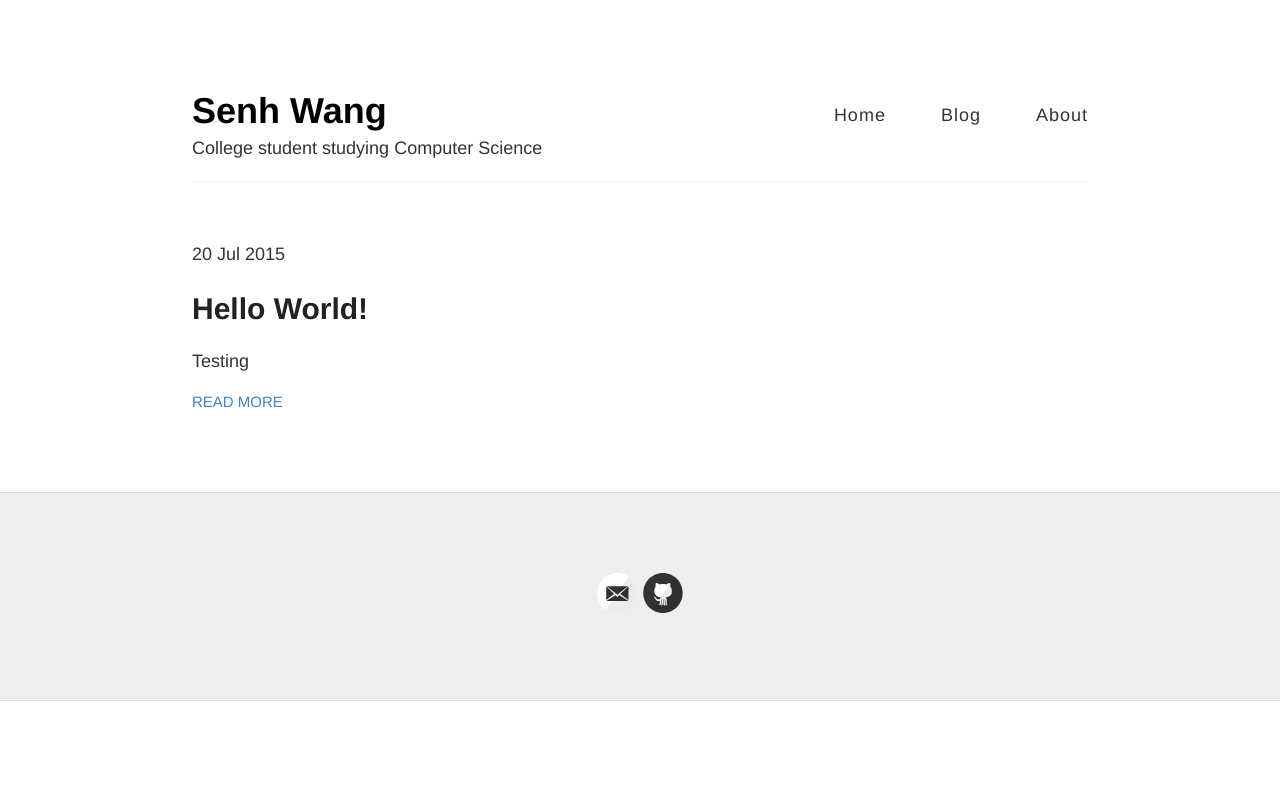
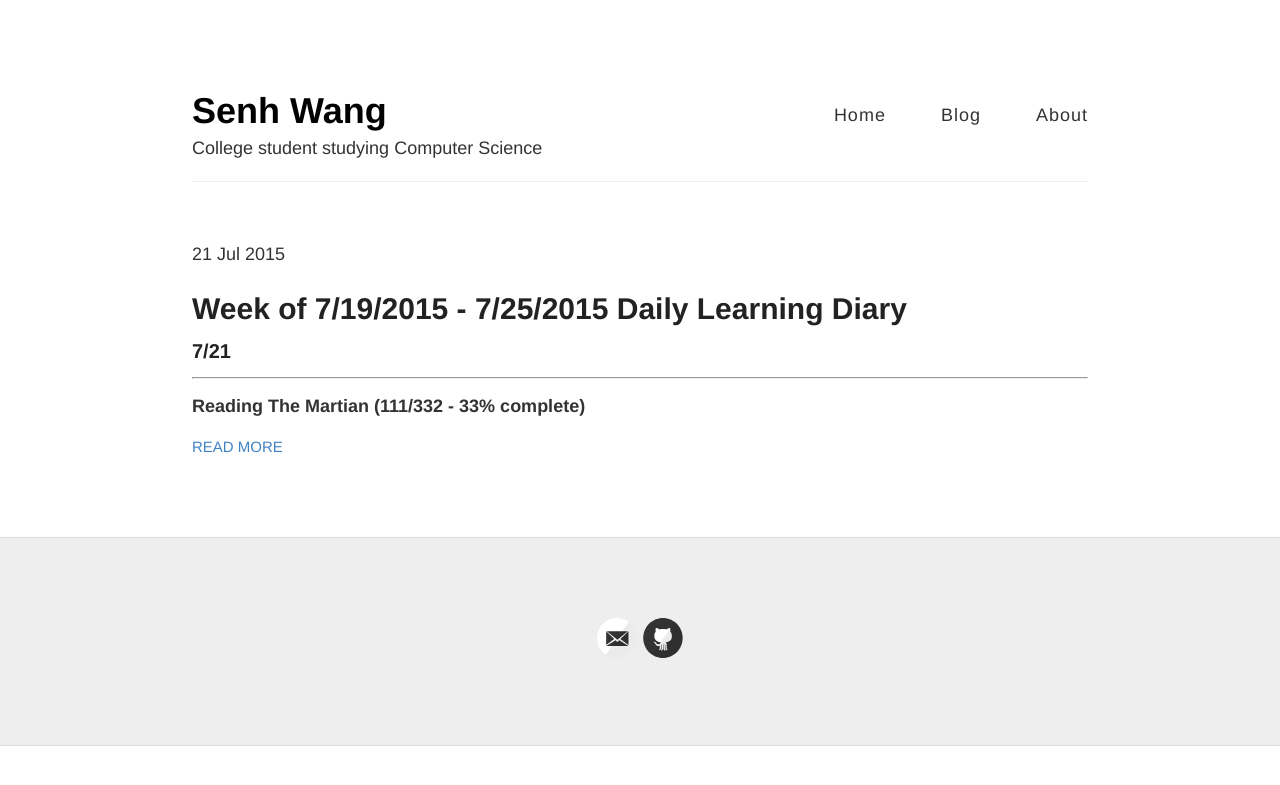
Before and after one commit to SenhW/senhw.github.io, a Jekyll site: the page built from blog/index.html, in a window 1280 px wide. Shown: the top 785 px of the page. Built offline with Jekyll 4.4.1, drawn with Linux system fonts in a browser that asks for light colours; Markdown is read by kramdown in place of the engine named in the settings.

Commit message:
7/21/15 entry

```diff
--- a/_config.yml
+++ b/_config.yml
@@ -55,7 +55,7 @@ baseurl: ""
 
 markdown: redcarpet
 highlighter: pygments
-permalink: /:title/
+permalink: /blog/:year/:month/:day/:title
 
 # The release of Jekyll Now that you're using
 version: v1.1.0
--- a/_posts/2015-07-20-hello-world.md
+++ /dev/null
@@ -1,6 +0,0 @@
----
-layout: post
-title: Hello World!
----
-
-Testing
--- /dev/null
+++ b/_posts/2015-07-21-learning-diary.md
@@ -0,0 +1,11 @@
+---
+layout: post
+title: Week of 7/19/2015 - 7/25/2015 Daily Learning Diary
+date: 2015-07-21
+---
+
+### 7/21
+---
+**Reading The Martian (111/332 - 33% complete)**
+
+Getting a good feeling that Mark Watney will be saved. Given the circumstances he's in, he is so mentally strong and wise in using the obsolete Pathfinder to communicate back to Earth. I hope I can have the attitude of Mark Watney. Even when there is no one around to guide him, he keeps on fighting for his life and has hope he can survive no matter the odds he's facing.
```
